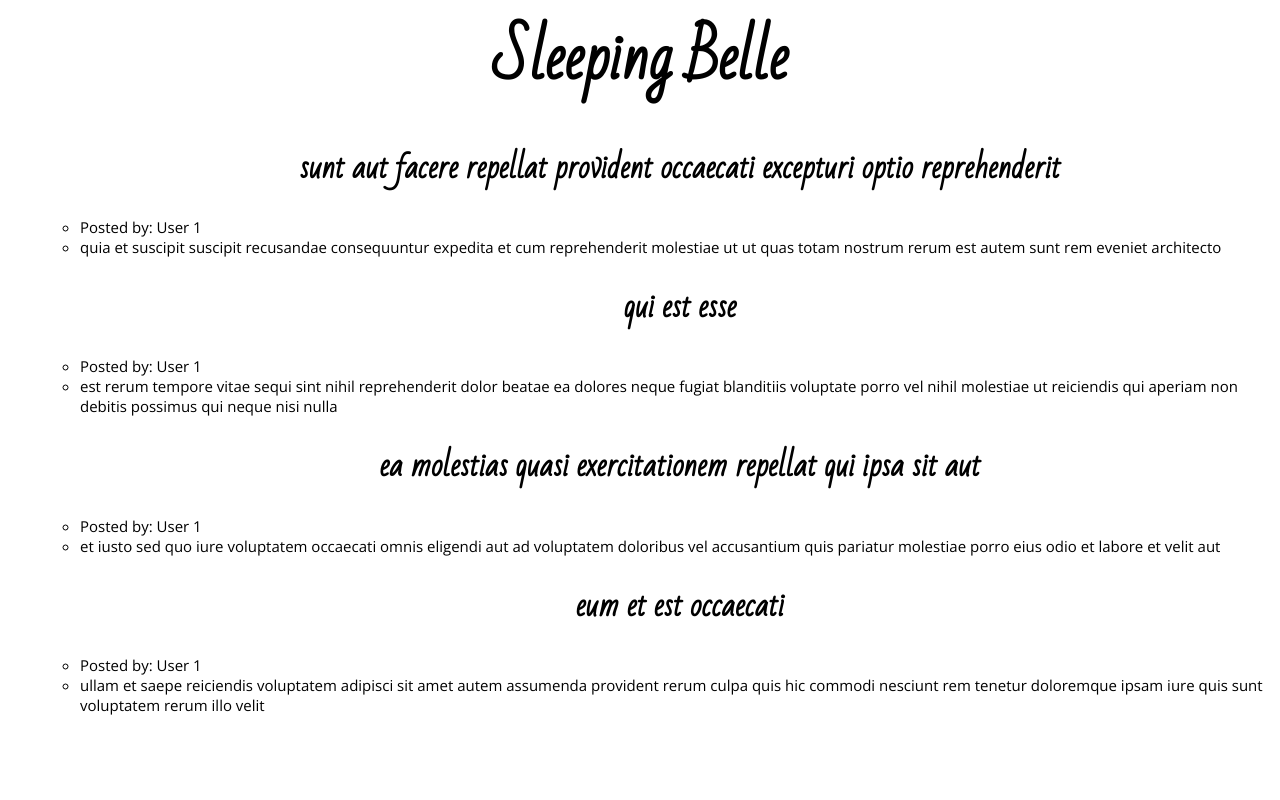
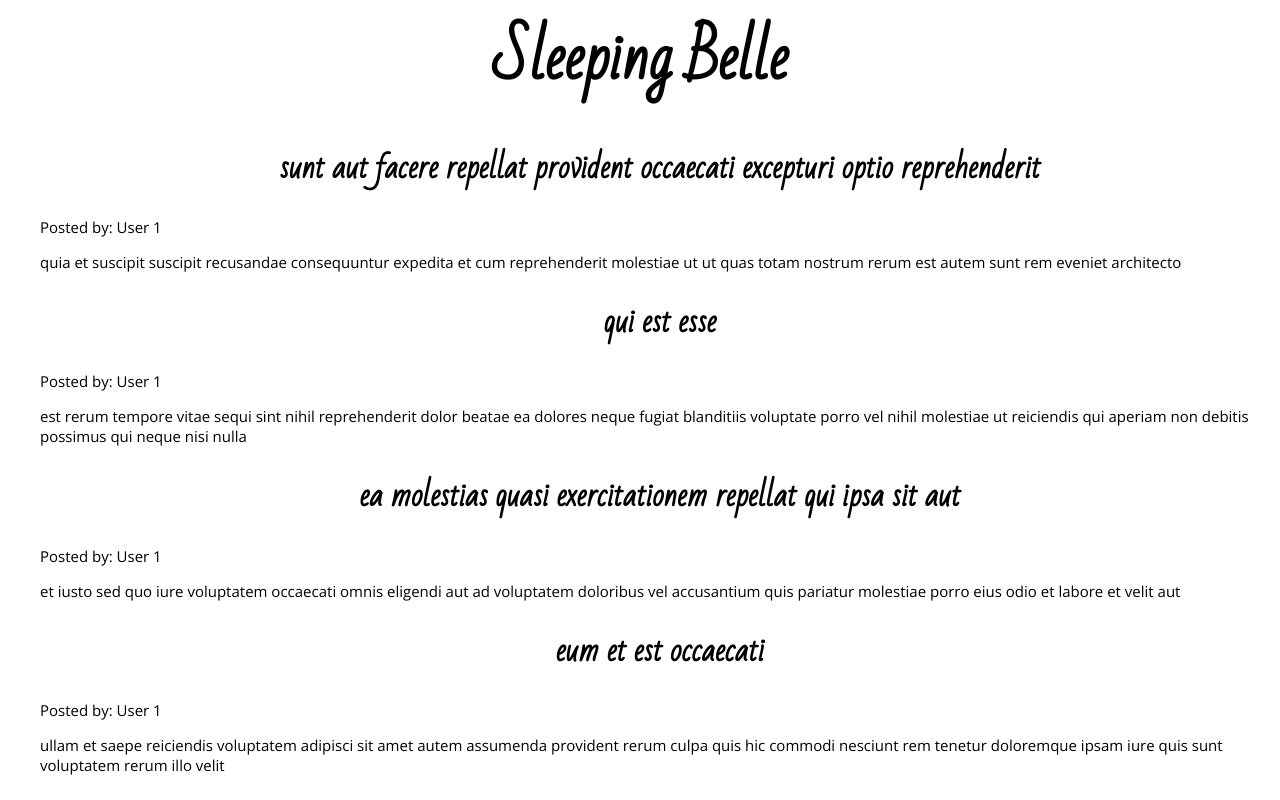
Before and after one commit to sarathrasher/react-exercises, a plain HTML site: page index.html in a window 1280 px wide. Drawn offline with nearby package versions, Linux system fonts and the light colour scheme.

Commit message:
Edited tags to make more logical sense in html rendering

```diff
--- a/index.css
+++ b/index.css
@@ -23,3 +23,7 @@
   font-family: Bad Script;
   text-align: center;
 }
+
+.post-list {
+  list-style: none;
+}
--- a/index.js
+++ b/index.js
@@ -29,10 +29,10 @@ let posts = [
 ]
 
 let postList = posts.map(post =>
-  h('ul', null, [
+  h('li', null, [
     h('h1', {className: 'post-title'}, post.title),
-    h('li', {className: 'post-author'}, `Posted by: User ${post.userId}`),
-    h('li', {className: 'post-body'}, post.body),
+    h('p', {className: 'post-author'}, `Posted by: User ${post.userId}`),
+    h('p', {className: 'post-body'}, post.body),
   ])
 );
 
```
